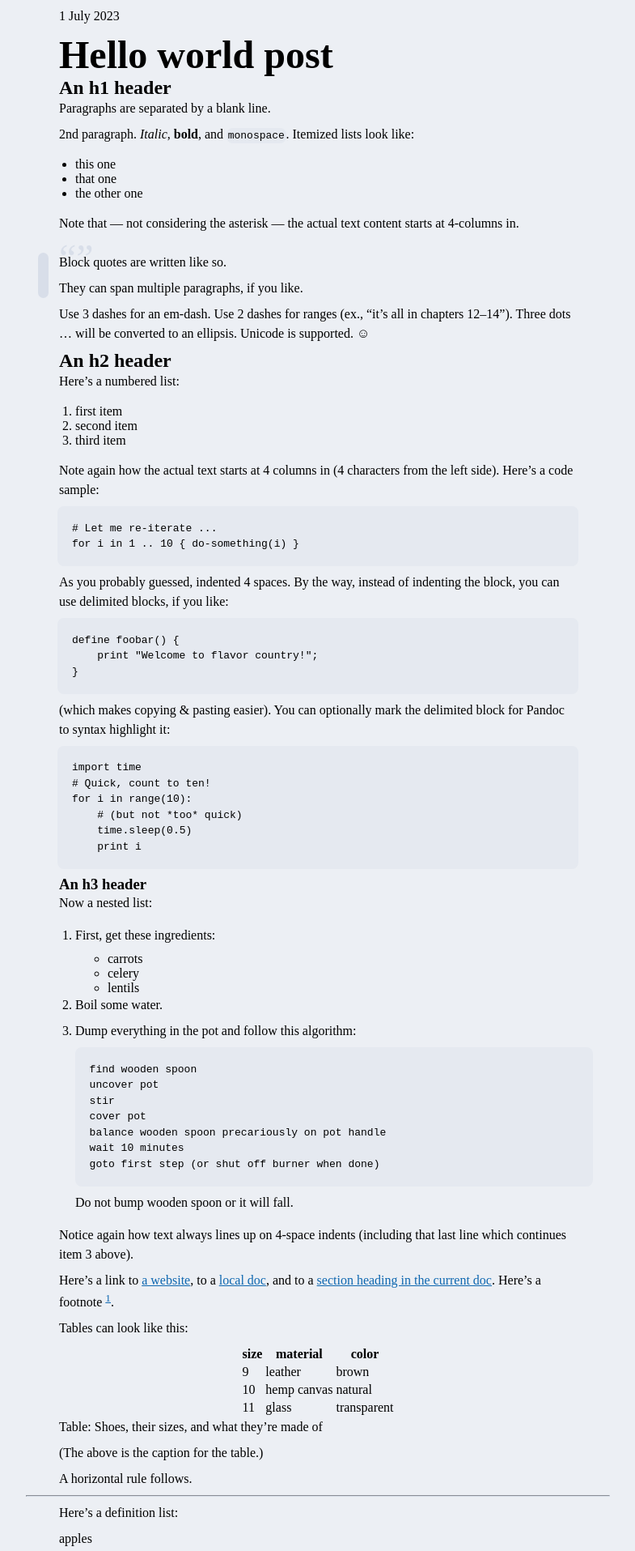
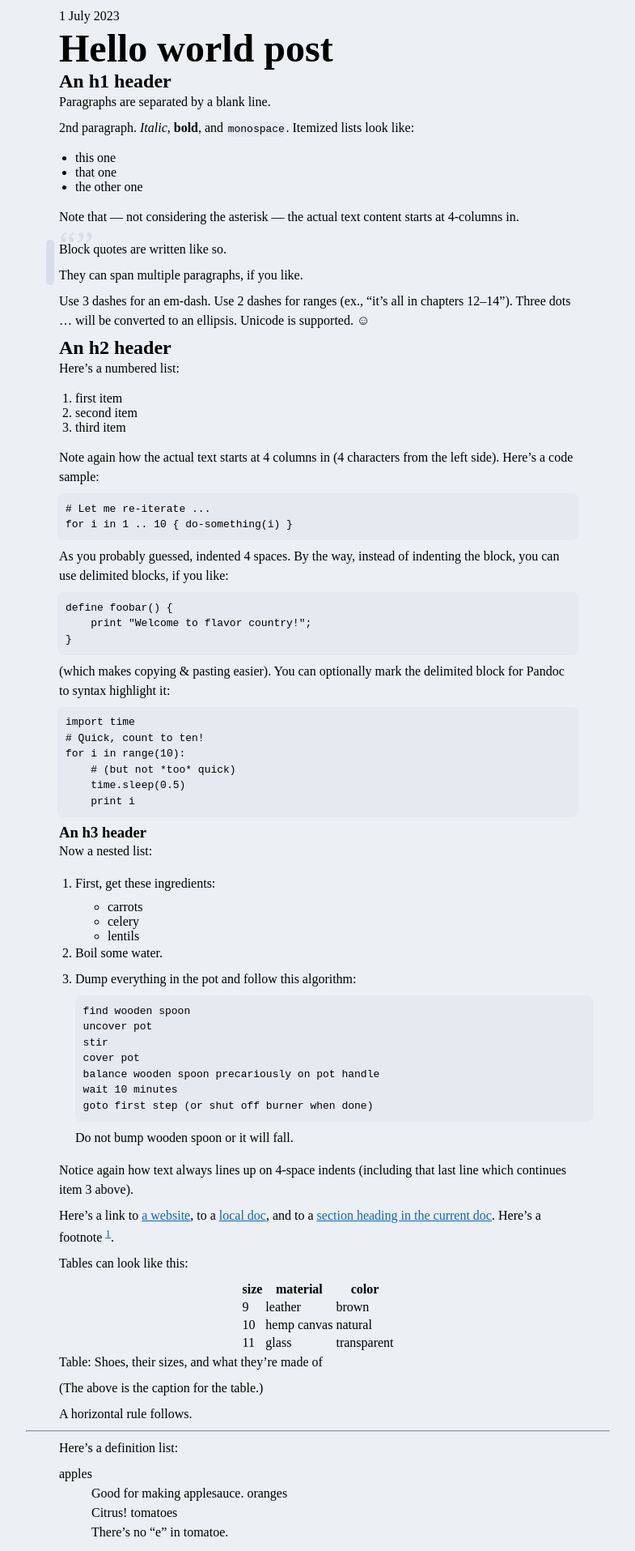
Before and after one commit to picturesofteignmouth/picturesofteignmouth.github.io, a Jekyll site: the page built from _posts/2023-07-01-example-post.md, in a window 1280 px wide. Shown: the top 1915 px of the page at 81% size, without its empty margins (247-1032 px from the left). Built offline with Jekyll 4.4.1, drawn with Linux system fonts in a browser that asks for light colours.

Commit message:
make several small adjustments

```diff
--- a/_layouts/post.html
+++ b/_layouts/post.html
@@ -13,7 +13,7 @@
   </head>
   <body>
     <article>
-      <p>{{ page.date | date: "%-d %B %Y" }}</p>
+      <p style="margin-bottom: 0;">{{ page.date | date: "%-d %B %Y" }}</p>
       <h1 style="font-size: 3rem;">{{ page.title }}</h1>
       {{ content }}
     </article>
--- a/assets/markdown-styling.css
+++ b/assets/markdown-styling.css
@@ -2,14 +2,14 @@
 
 blockquote {
   position: relative;
-  margin-top: 1.5em;
+  margin-top: 1em;
 }
 
 blockquote::before {
   content: "";
   position: absolute;
-  left: -1.6em;
-  width: 0.8rem;
+  left: -1em;
+  width: 0.6em;
   height: 100%;
   border-radius: 999px;
   background: var(--card-hover-color);
@@ -18,7 +18,7 @@ blockquote::before {
 blockquote::after {
   content: "“”";
   position: absolute;
-  font-size: 3rem;
+  font-size: 3em;
   color: var(--card-hover-color);
   top: -0.6em;
 }
@@ -30,5 +30,5 @@ blockquote::after {
 }
 
 pre.highlight {
-  margin: 1rem;
+  margin: 0.5rem;
 }
```
